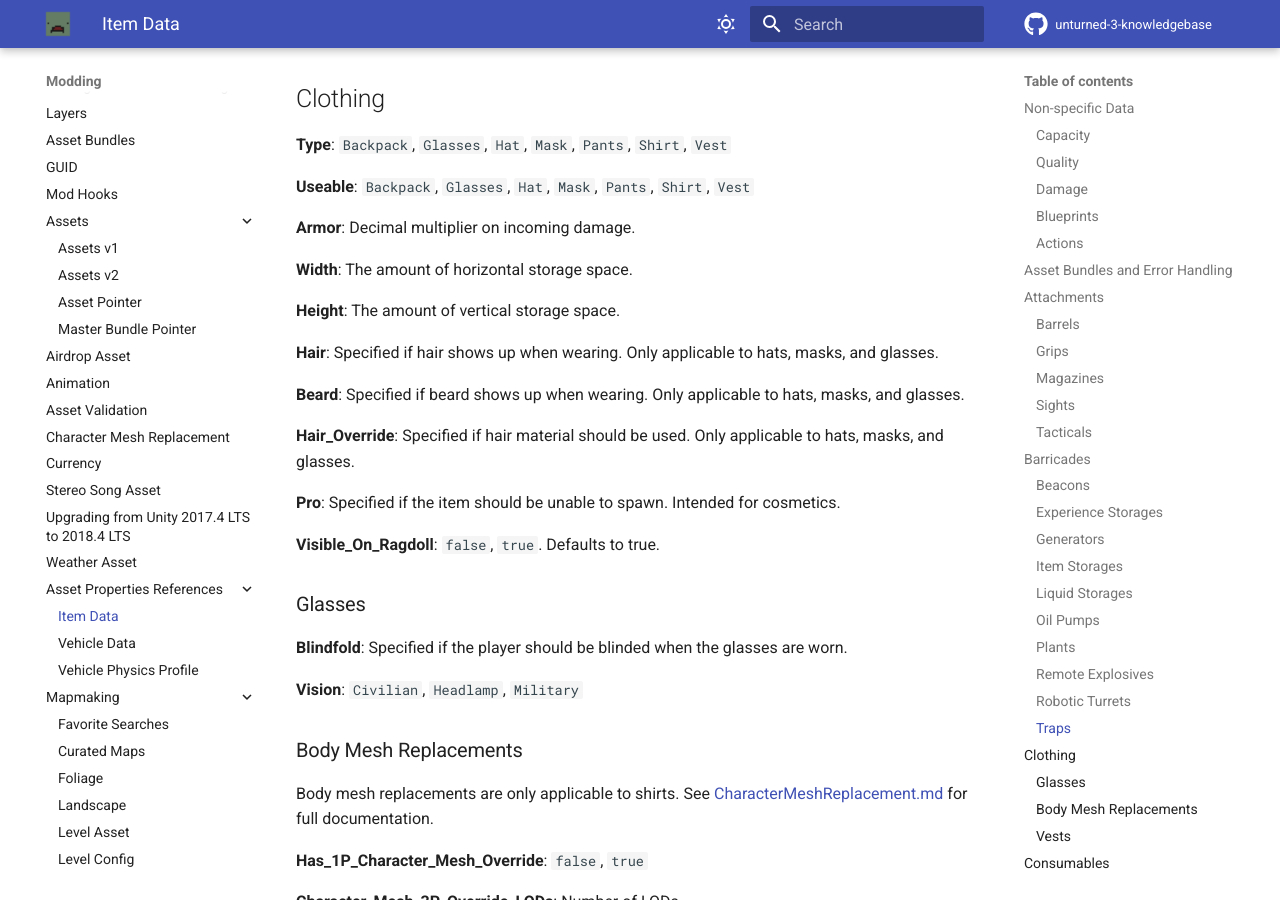
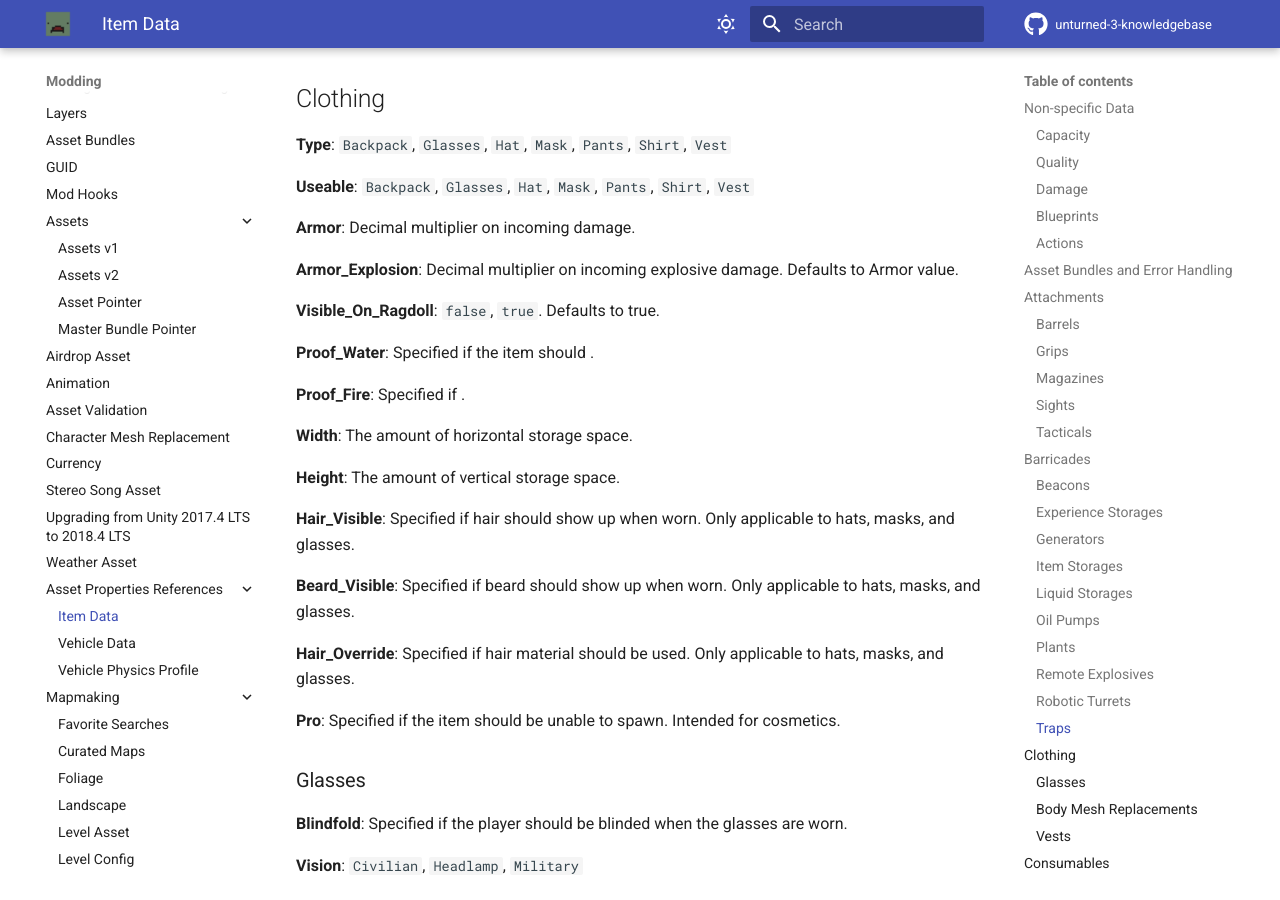
Before and after one commit to unturned-info/unturned-3-knowledgebase, an MkDocs documentation site: the page built from docs/Modding/AssetPropertiesReferences/ItemData.md, in a window 1280 px wide and 900 px high, scrolled down 12904 px. Built offline with MkDocs 1.6.1 and Material for MkDocs 9.7.7, drawn with Linux system fonts in a browser that asks for light colours; comment, search, counter and statistics services are not loaded.

Commit message:
Update ItemData.md

```diff
--- a/docs/Modding/AssetPropertiesReferences/ItemData.md
+++ b/docs/Modding/AssetPropertiesReferences/ItemData.md
@@ -515,19 +515,25 @@ __Useable__: `Backpack`, `Glasses`, `Hat`, `Mask`, `Pants`, `Shirt`, `Vest`
 
 __Armor__: Decimal multiplier on incoming damage.
 
+__Armor_Explosion__: Decimal multiplier on incoming explosive damage. Defaults to Armor value.
+
+__Visible_On_Ragdoll__: `false`, `true`. Defaults to true.
+
+__Proof_Water__: Specified if the item should .
+
+__Proof_Fire__: Specified if .
+
 __Width__: The amount of horizontal storage space.
 
 __Height__: The amount of vertical storage space.
 
-__Hair__: Specified if hair shows up when wearing. Only applicable to hats, masks, and glasses.
+__Hair_Visible__: Specified if hair should show up when worn. Only applicable to hats, masks, and glasses.
 
-__Beard__: Specified if beard shows up when wearing. Only applicable to hats, masks, and glasses.
+__Beard_Visible__: Specified if beard should show up when worn. Only applicable to hats, masks, and glasses.
 
 __Hair_Override__: Specified if hair material should be used. Only applicable to hats, masks, and glasses.
 
 __Pro__: Specified if the item should be unable to spawn. Intended for cosmetics.
-
-__Visible_On_Ragdoll__: `false`, `true`. Defaults to true.
 
 ### Glasses
 
```
